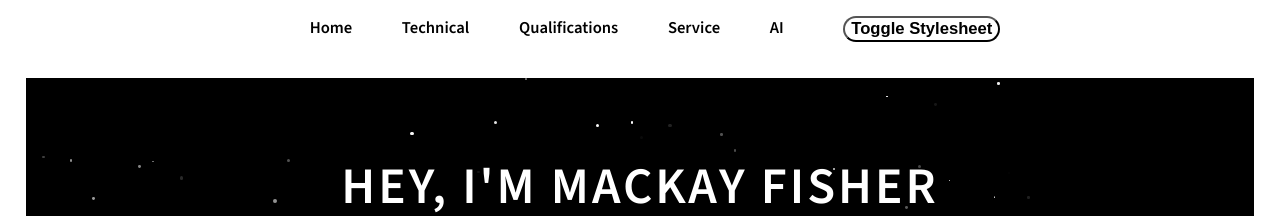
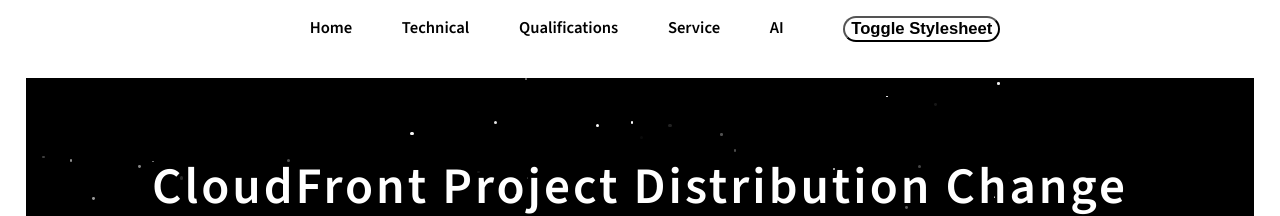
Before and after one commit to Mackay-Fisher/Cloud5-Update, a plain HTML site: page index.html in a window 1280 px wide. Shown: the top 216 px of the page. Drawn offline with nearby package versions, Linux system fonts and the light colour scheme; a web font is replaced by a local one.

Commit message:
Demo Test Update

```diff
--- a/index.html
+++ b/index.html
@@ -17,8 +17,8 @@
 
             <div class="intro">
                 <div class="header">
-                    <h1>HEY, I'M MACKAY FISHER</h1>
-<!--                      <h1>CloudFront Project Distribution Change</h1> -->
+<!--                     <h1>HEY, I'M MACKAY FISHER</h1> -->
+                     <h1>CloudFront Project Distribution Change</h1>
                 </div>
                 <div class="tagline">
                     <p>A Software Engineer and Full Stack | Machine Learning developer focused on products that elevate the human experience</p>
```
